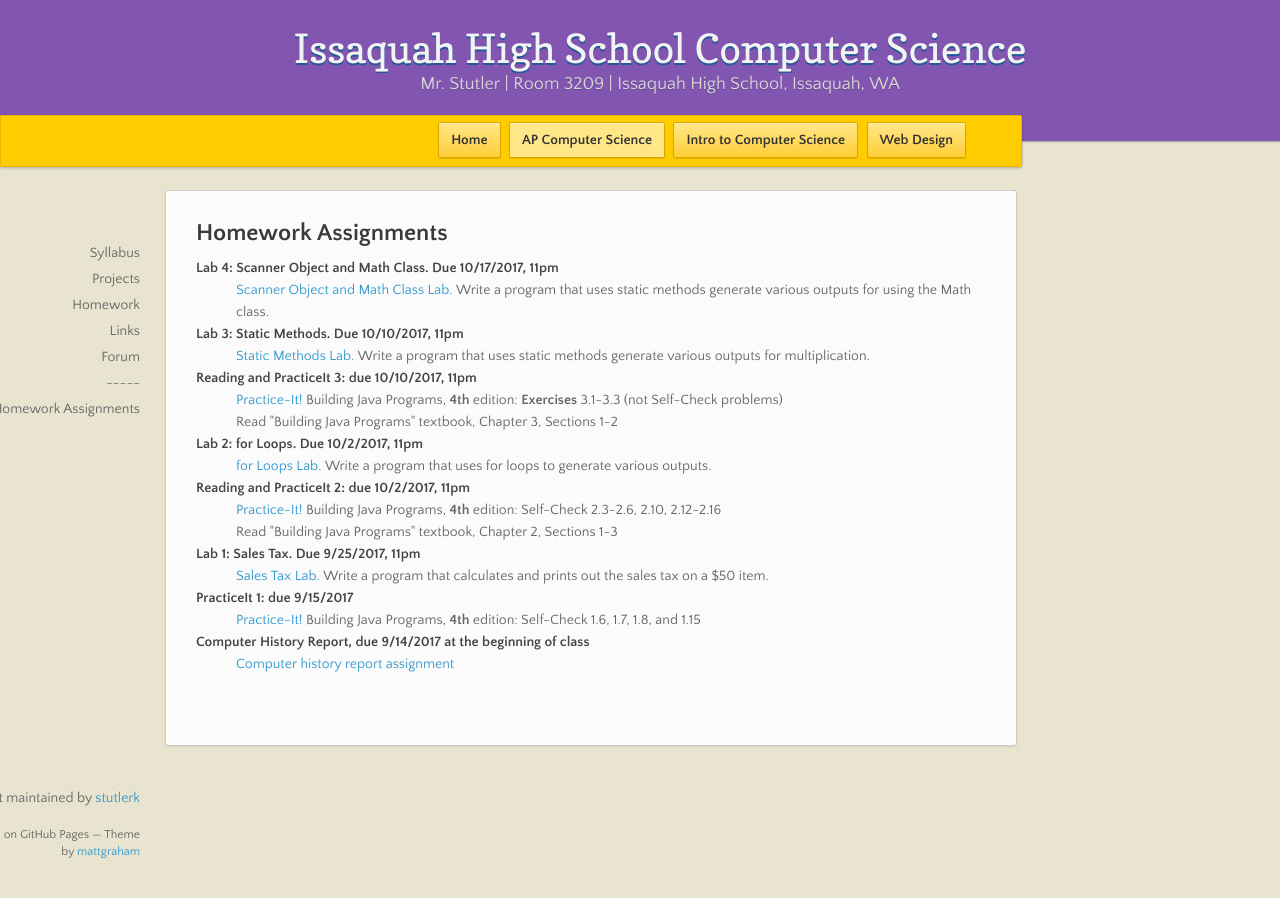
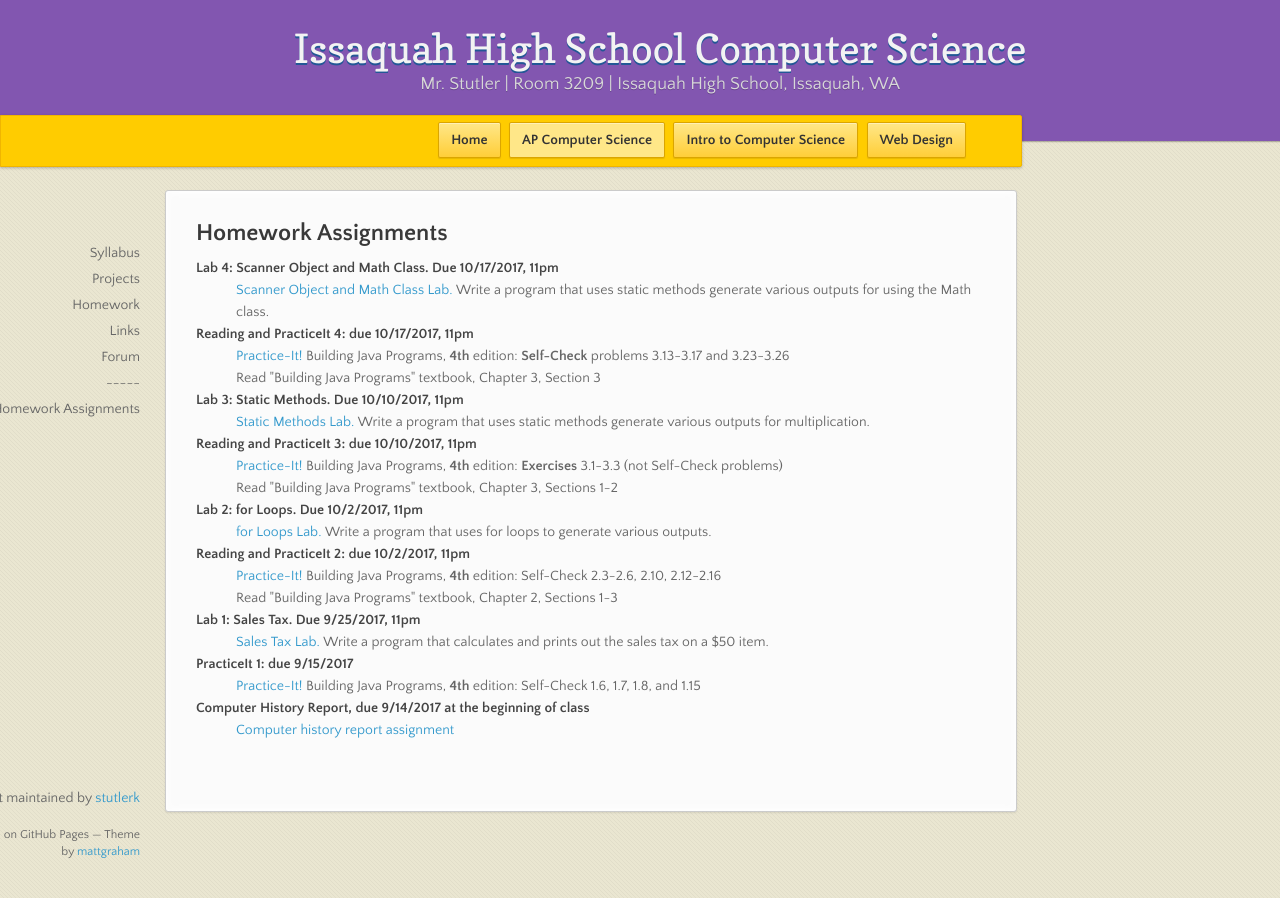
Before and after one commit to stutlerk/ihs-website, a Jekyll site: the page built from _apcs/homework.html, in a window 1280 px wide. Built offline with Jekyll 4.4.1, drawn with Linux system fonts in a browser that asks for light colours; nearby versions of some CDN libraries.

Commit message:
Update homework.html

```diff
--- a/_apcs/homework.html
+++ b/_apcs/homework.html
@@ -8,6 +8,10 @@ layout: course
   <dl>
     <dt>Lab 4: Scanner Object and Math Class. Due 10/17/2017, 11pm</dt>
     <dd><a href="https://issaquahwednet-my.sharepoint.com/personal/stutlerk_issaquah_wednet_edu/_layouts/15/guestaccess.aspx?docid=0088a62bf945d421092893bee03e41f1d&authkey=ASKTBb0D7LBxY1bcgAmyXuM" target="_blank">Scanner Object and Math Class Lab.</a> Write a program that uses static methods generate various outputs for using the Math class.</dd>
+
+    <dt>Reading and PracticeIt 4: due 10/17/2017, 11pm</dt>
+    <dd><a href="https://practiceit.cs.washington.edu/" target="_blank">Practice-It!</a> Building Java Programs, <b>4th</b> edition: <b>Self-Check</b> problems 3.13-3.17 and 3.23-3.26</dd>
+    <dd>Read "Building Java Programs" textbook, Chapter 3, Section 3</dd>
 
     <dt>Lab 3: Static Methods. Due 10/10/2017, 11pm</dt>
     <dd><a href="https://issaquahwednet-my.sharepoint.com/personal/stutlerk_issaquah_wednet_edu/_layouts/15/guestaccess.aspx?docid=08070215a7c574fff840c7ac3387b85f1&authkey=AeQ7nuow_UtxjaiQJVugN8s" target="_blank">Static Methods Lab.</a> Write a program that uses static methods generate various outputs for multiplication.</dd>
```
